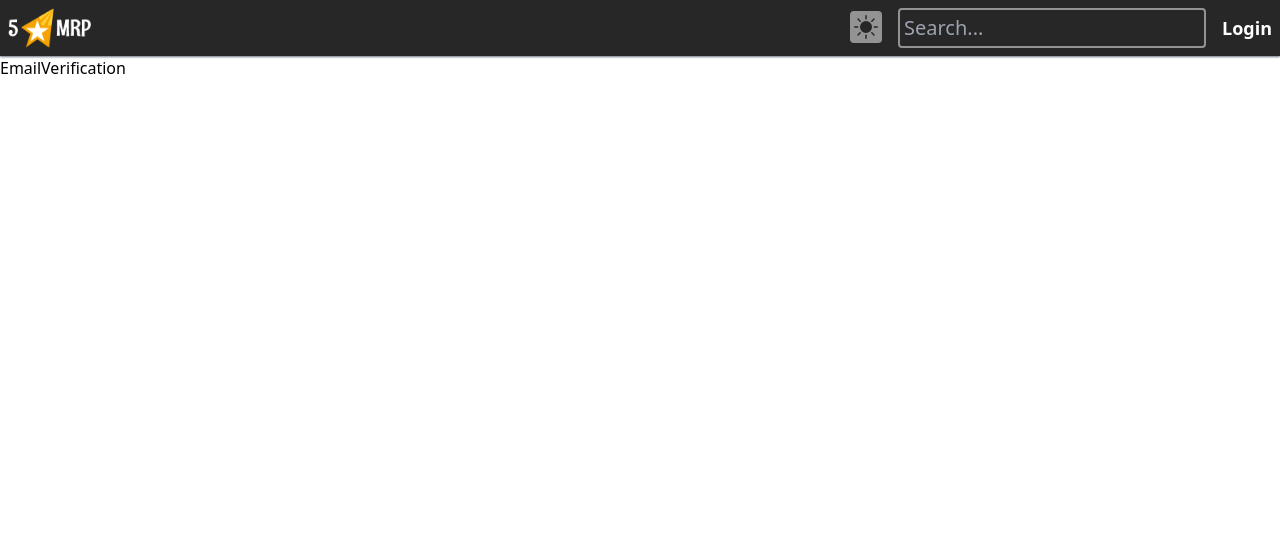
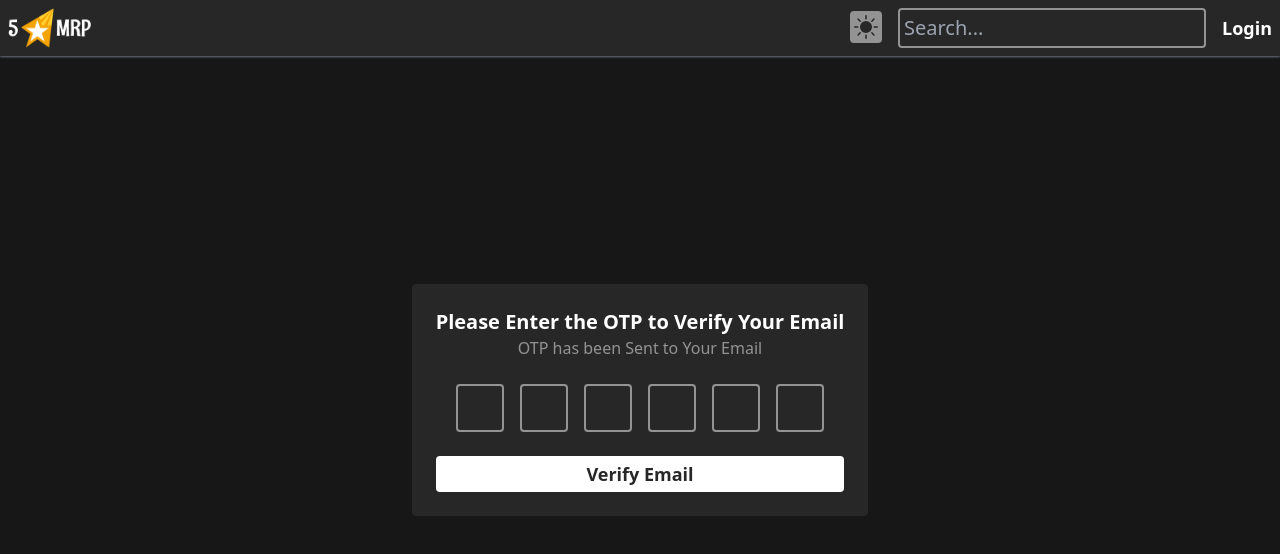
Before and after one commit to Awais512/ReviewApp, a React (Create React App) app: page /auth/verify-email in a window 1280 px wide. Shown: the top 554 px of the page. Built offline with nearby package versions, Linux system fonts and the light colour scheme.

Commit message:
OTP form Verification UI

```diff
--- a/src/components/Auth/EmailVerification.jsx
+++ b/src/components/Auth/EmailVerification.jsx
@@ -1,7 +1,37 @@
-import React from 'react';
+import { useState } from 'react';
+import { Title, Container, FormInput, Submit, CustomLink } from '../';
+
+const OTP_LENGTH = 6;
 
 const EmailVerification = () => {
-  return <div>EmailVerification</div>;
+  const [otp, setOtp] = useState(new Array(OTP_LENGTH).fill(''));
+
+  return (
+    <>
+      <div className='fixed inset-0 bg-primary -z-20 flex justify-center items-center'>
+        <Container>
+          <form className='bg-secondary rounded p-6 space-y-6'>
+            <div>
+              <Title>Please Enter the OTP to Verify Your Email</Title>
+              <p className='text-center text-dark-subtle'>
+                OTP has been Sent to Your Email
+              </p>
+            </div>
+            <div className='flex justify-center items-center space-x-4'>
+              {otp.map((_, index) => (
+                <input
+                  type='number'
+                  className='w-12 h-12 border-2 border-dark-subtle focus:border-white rounded bg-transparent outline-none text-white text-center font-semibold text-xl spin-button-none firefox'
+                />
+              ))}
+            </div>
+
+            <Submit value='Verify Email' />
+          </form>
+        </Container>
+      </div>
+    </>
+  );
 };
 
 export default EmailVerification;
--- a/src/index.css
+++ b/src/index.css
@@ -1,3 +1,11 @@
+.spin-button-none::-webkit-outer-spin-button,
+.spin-button-none::-webkit-inner-spin-button {
+  appearance: none;
+}
+
+.firefox {
+  -moz-appearance: textfield;
+}
 @tailwind base;
 @tailwind components;
 @tailwind utilities;
```
